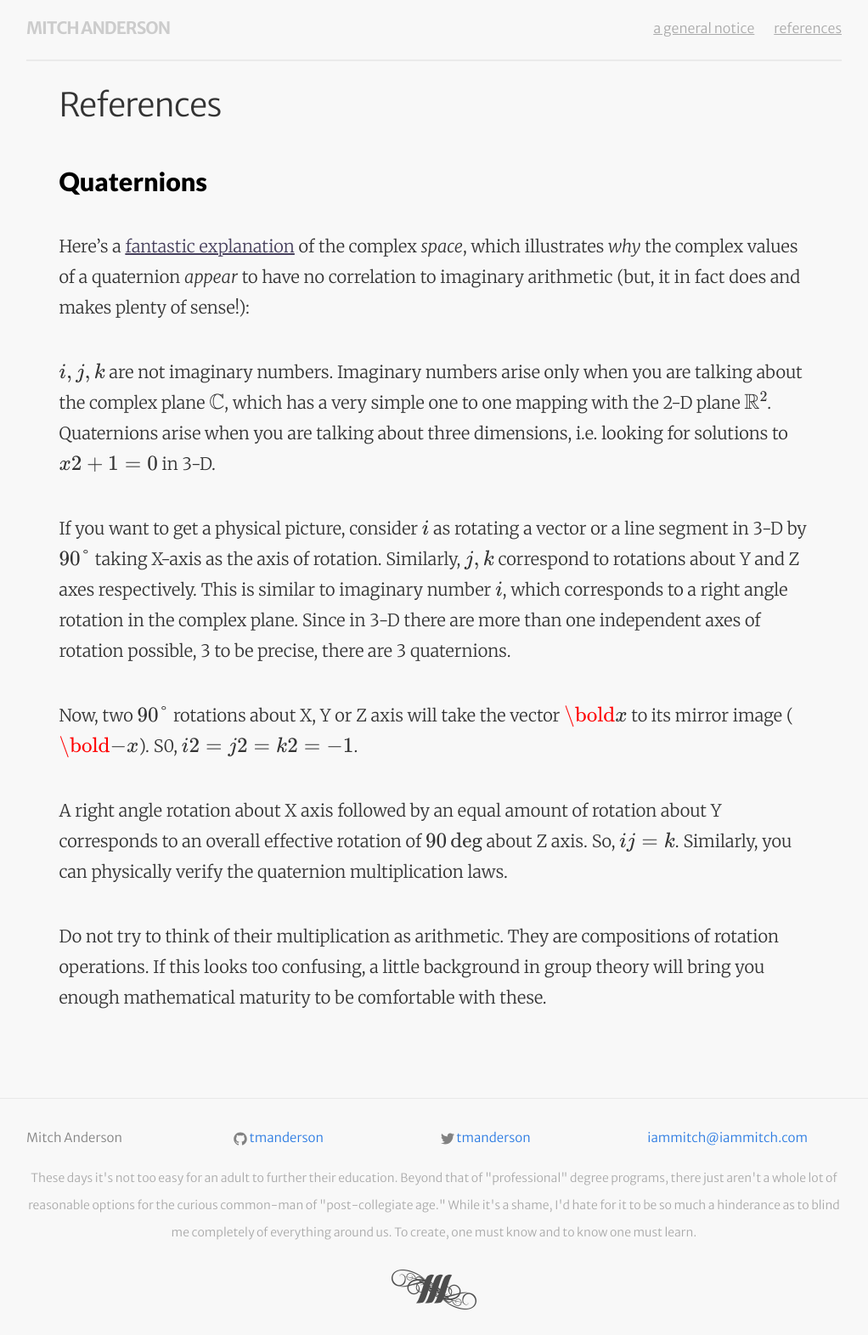
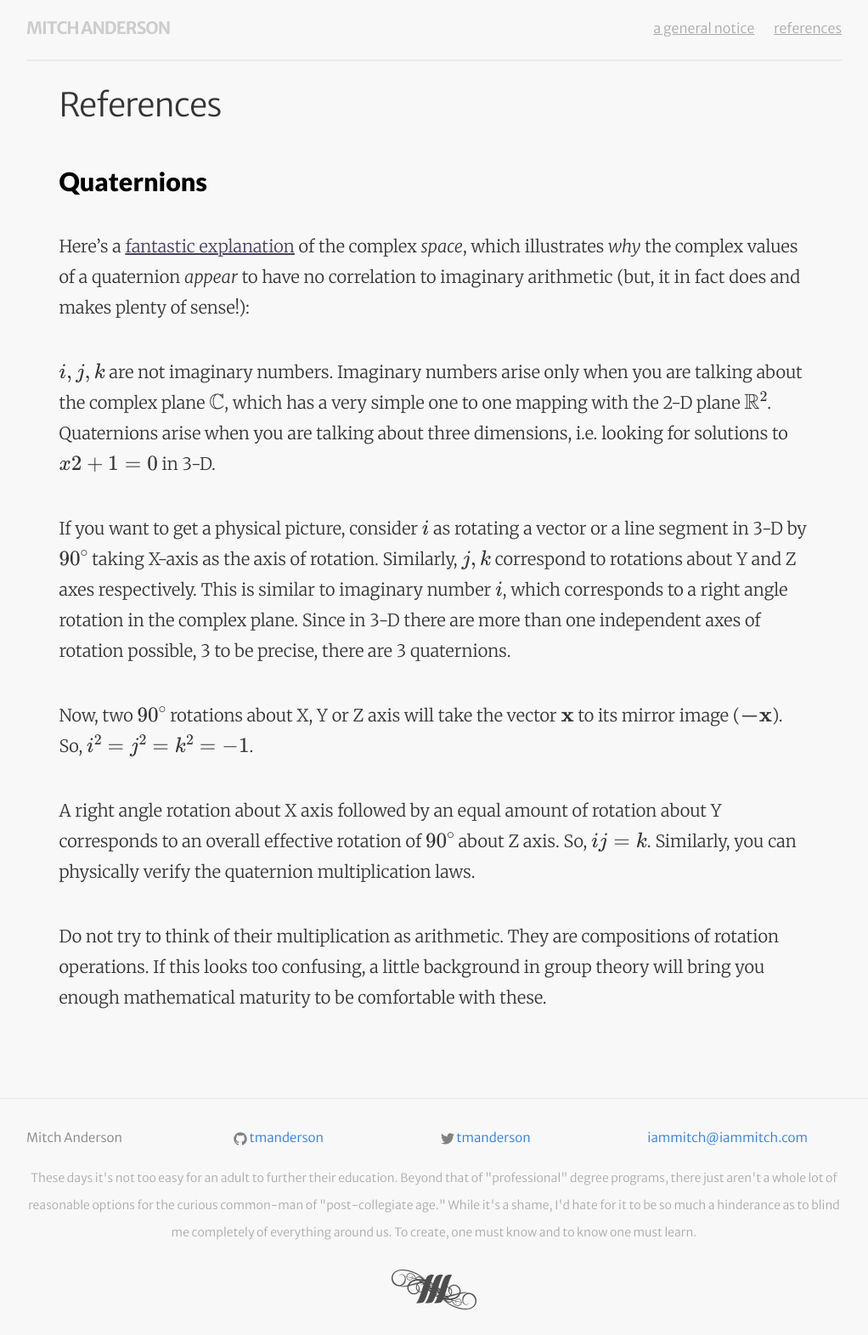
Before and after one commit to tmanderson/tmanderson.github.io, a Jekyll site: the page built from references.markdown, in a window 1280 px wide. Shown: the whole page at 85% size, without its empty margins (129-1151 px from the left). Built offline with Jekyll 4.4.1, drawn with Linux system fonts in a browser that asks for light colours; our own code applies the rules of GitHub Pages for plain Markdown files; formulas are drawn with MathJax 3.

Commit message:
Update references.markdown

```diff
--- a/references.markdown
+++ b/references.markdown
@@ -8,11 +8,11 @@ Here's a [fantastic explanation](^1) of the complex _space_, which illustrates _
 
 $i,j,k$ are not imaginary numbers. Imaginary numbers arise only when you are talking about the complex plane $\mathbb{C}$, which has a very simple one to one mapping with the 2-D plane $\mathbb{R}^2$. Quaternions arise when you are talking about three dimensions, i.e. looking for solutions to $x2+1=0$ in 3-D.
 
-If you want to get a physical picture, consider $i$ as rotating a vector or a line segment in 3-D by $90\degree$ taking X-axis as the axis of rotation. Similarly, $j,k$ correspond to rotations about Y and Z axes respectively. This is similar to imaginary number $i$, which corresponds to a right angle rotation in the complex plane. Since in 3-D there are more than one independent axes of rotation possible, 3 to be precise, there are 3 quaternions.
+If you want to get a physical picture, consider $i$ as rotating a vector or a line segment in 3-D by $90^\circ$ taking X-axis as the axis of rotation. Similarly, $j,k$ correspond to rotations about Y and Z axes respectively. This is similar to imaginary number $i$, which corresponds to a right angle rotation in the complex plane. Since in 3-D there are more than one independent axes of rotation possible, 3 to be precise, there are 3 quaternions.
 
-Now, two $90\degree$ rotations about X, Y or Z axis will take the vector $\bold{x}$ to its mirror image ($\bold{-x}$). S0, $i2=j2=k2=-1$.
+Now, two $90^\circ$ rotations about X, Y or Z axis will take the vector $\mathbf{x}$ to its mirror image ($\mathbf{-x}$). So, $i^2=j^2=k^2=-1$.
 
-A right angle rotation about X axis followed by an equal amount of rotation about Y corresponds to an overall effective rotation of $90\deg$ about Z axis. So, $ij=k$. Similarly, you can physically verify the quaternion multiplication laws.
+A right angle rotation about X axis followed by an equal amount of rotation about Y corresponds to an overall effective rotation of $90^\circ$ about Z axis. So, $ij=k$. Similarly, you can physically verify the quaternion multiplication laws.
 
 Do not try to think of their multiplication as arithmetic. They are compositions of rotation operations. If this looks too confusing, a little background in group theory will bring you enough mathematical maturity to be comfortable with these.
 
```
